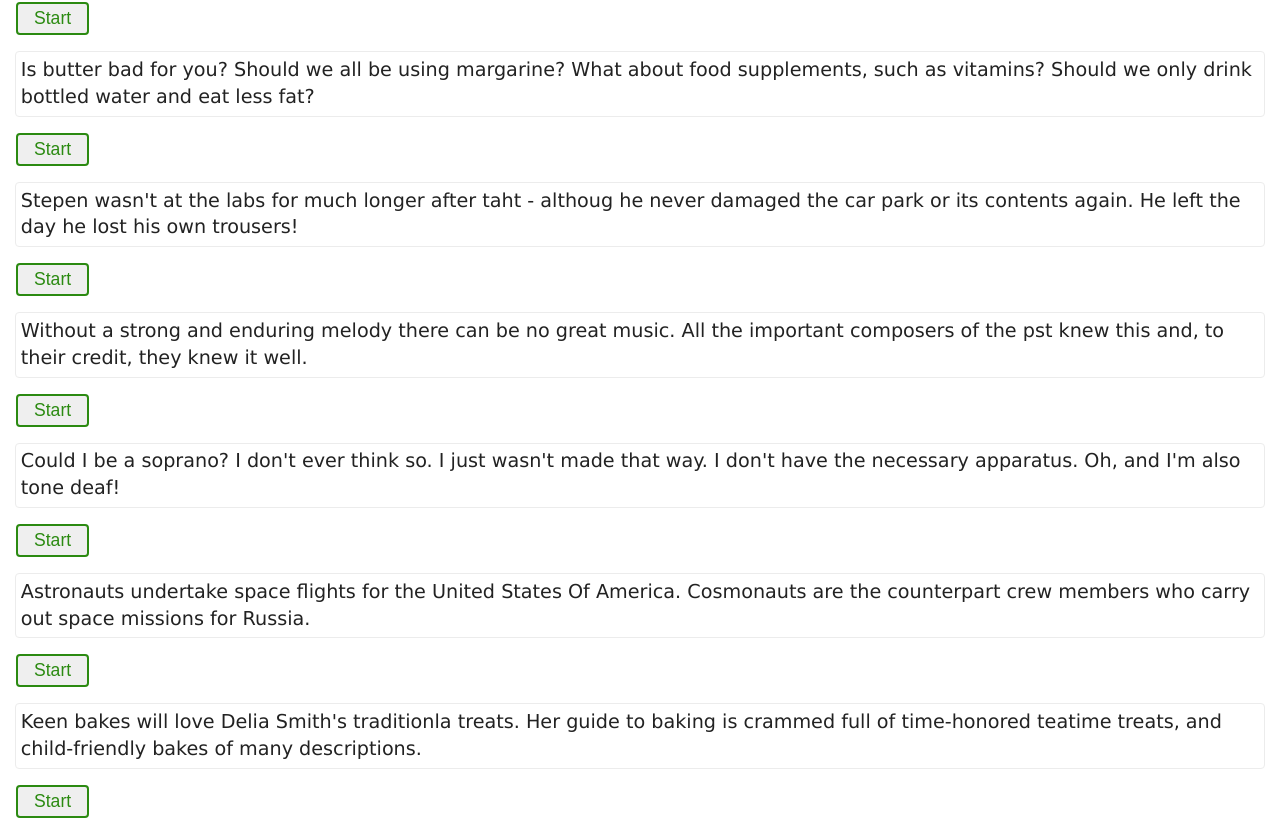
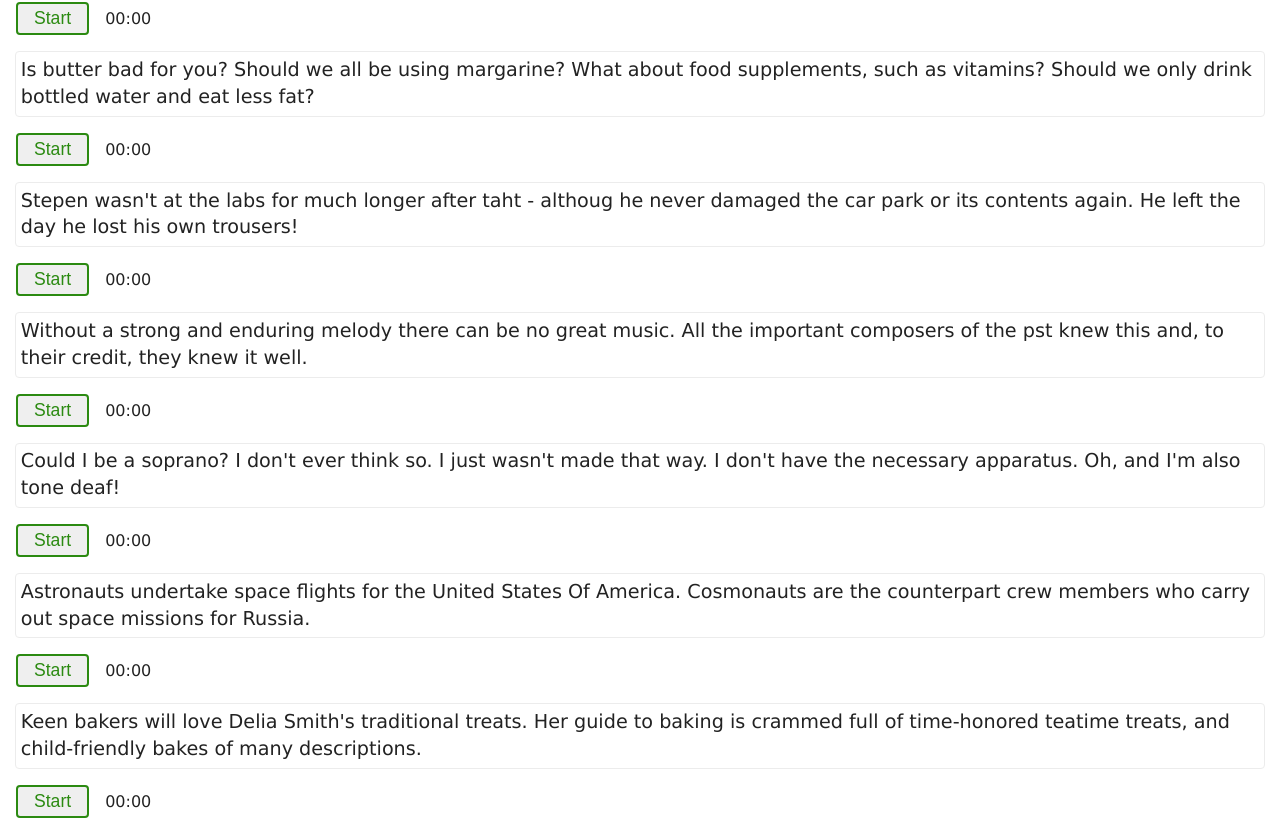
Before and after one commit to lastminute84/fsta, a React (Create React App) app: page / in a window 1280 px wide. Shown: the part 1709-2529 px from the top of the page. Built offline with nearby package versions, Linux system fonts and the light colour scheme.

Commit message:
Start, reset, second-counter

```diff
--- a/src/App.css
+++ b/src/App.css
@@ -104,11 +104,11 @@ h6 {
   background-size: 200%;
   font-size: 1.2rem;
   display: inline;
-  transition: 60s linear;
   background-position: 0 0;
 }
 
 .text-block-container p.started {
+  transition: 60s linear;
   background-position: -100% 0;
 }
 
--- a/src/components/Controls.js
+++ b/src/components/Controls.js
@@ -1,11 +1,46 @@
-import React, { useState } from 'react'
+import React, { Component } from 'react'
 
-export default function Controls(props) {
-  return (
-    <>
-      <button className="start-btn" onClick={props.startButtonClicked}>
-        Start
-      </button>
-    </>
-  )
+export default class Controls extends Component {
+  state = {
+    seconds: 0,
+    isStarted: false,
+    intervalId: 0
+  }
+  render() {
+    return (
+      <>
+        <button
+          className="start-btn"
+          onClick={() => {
+            this.setState({ isStarted: !this.state.isStarted }, () => {
+              this.props.startButtonClicked(this.state.isStarted)
+
+              if (this.state.isStarted) {
+                this.setState({
+                  intervalId: setInterval(() => {
+                    this.setState({ seconds: this.state.seconds + 1 })
+                    if (this.state.seconds >= 60) {
+                      clearInterval(this.state.intervalId)
+                    }
+                  }, 1000)
+                })
+              } else {
+                clearInterval(this.state.intervalId)
+                this.setState({ seconds: 0 })
+              }
+            })
+          }}
+        >
+          {this.state.isStarted ? 'Reset' : 'Start'}
+        </button>
+        <span>
+          {this.state.seconds < 10
+            ? `00:0${this.state.seconds}`
+            : this.state.seconds < 60
+            ? `00:${this.state.seconds}`
+            : '01:00'}
+        </span>
+      </>
+    )
+  }
 }
--- a/src/components/TextBlock.js
+++ b/src/components/TextBlock.js
@@ -2,14 +2,14 @@ import React, { useState } from 'react'
 import Controls from './Controls'
 
 export default function TextBlock(props) {
-  const [started, setStarted] = useState(0)
+  const [started, setStarted] = useState(false)
 
   return (
     <>
       <div className="text-block-container">
         <p className={started ? 'started' : null}>{props.children}</p>
       </div>
-      <Controls startButtonClicked={() => setStarted(true)} />
+      <Controls startButtonClicked={isStarted => setStarted(isStarted)} />
     </>
   )
 }
--- a/src/data/data.js
+++ b/src/data/data.js
@@ -91,7 +91,7 @@ export default [
   },
   {
     text:
-      "Keen bakes will love Delia Smith's traditionla treats. Her guide to baking is crammed full of time-honored teatime treats, and child-friendly  bakes of many descriptions.",
+      "Keen bakers will love Delia Smith's traditional treats. Her guide to baking is crammed full of time-honored teatime treats, and child-friendly  bakes of many descriptions.",
     type: '40spm'
   },
   {
```
